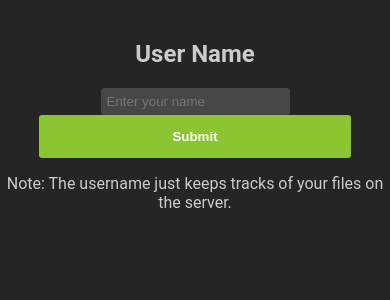
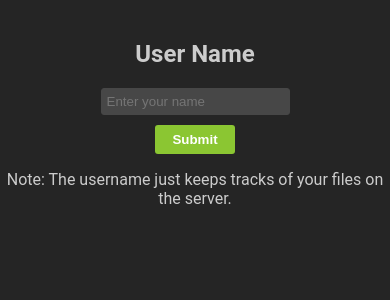
Before and after one commit to ArabianCoconut/BioFlask, a Flask app: page / in a window 390 px wide. Shown: the part 109-409 px from the top of the page. Run offline with Flask 3, Linux system fonts and the light colour scheme.

Commit message:
Update style.css (#55)
Fixed button size on mobile.

Signed-off-by: ArabianCoconut <16560968+ArabianCoconut@users.noreply.github.com>

```diff
--- a/src/Flask/static/style.css
+++ b/src/Flask/static/style.css
@@ -398,10 +398,12 @@ ol li {
   select,
   button,
   #mode {
-    width: 80% !important;
+    width: 80px !important;
     display: block !important;
-    padding: 14px 20px !important;
-    margin: auto !important;
+    padding: 7px !important;
+    margin: 0;
+    margin-top: 10px !important;
+    margin-inline: auto;
   }
 
   .outer_mode label {
```
